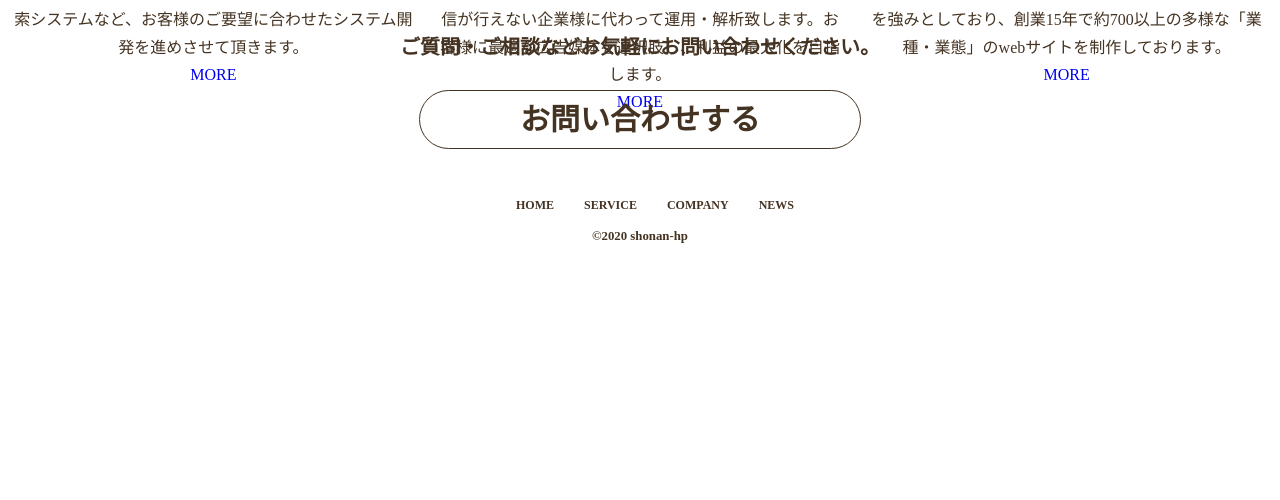
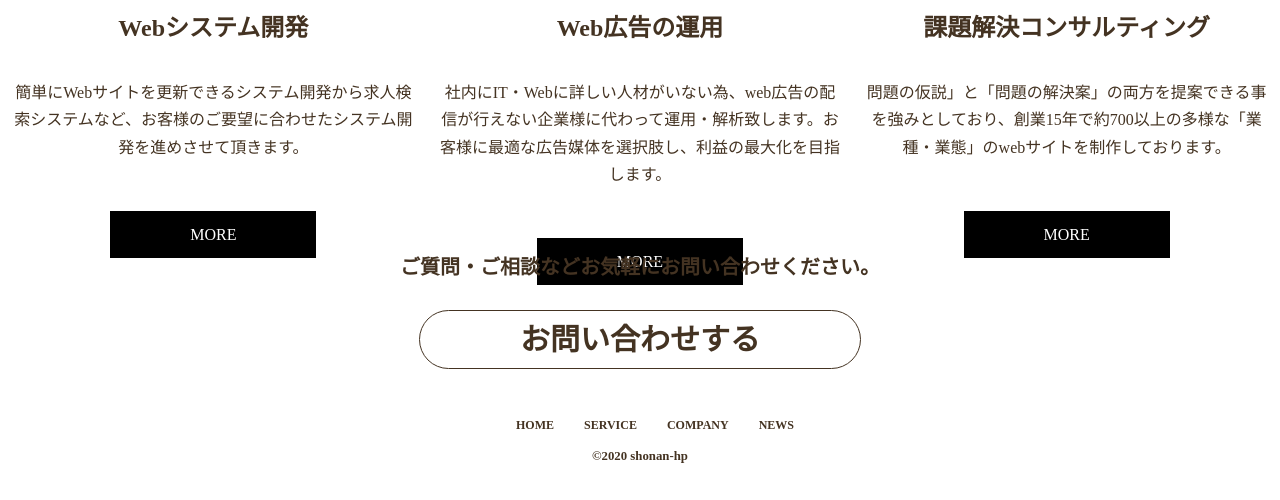
Before and after one commit to JUNJI-MUROI/hp, a PHP site: page /service.html in a window 1280 px wide. Shown: the part 1590-2090 px from the top of the page. Before the commit the page ends 1833 px from the top, so only its background shows below. Run offline with PHP 8.4, Linux system fonts and the light colour scheme.

Commit message:
良い感じ

```diff
--- a/service.html
+++ b/service.html
@@ -68,7 +68,7 @@
                         </a>
                         <h3>ホームページ制作プラン</h3>
                         <p>他社では別料金がかかってしまうレスポンシブデザインもプラン内で、ご対応いたします。</p>
-                        <div class="text-center btnlink-top" style="margin-bottom:100px;">
+                        <div class="b">
                             <a href="https://www.dar-win.jp/services-web" class="button">MORE</a>
                         </div>
                     </div>
@@ -82,7 +82,7 @@
                         </a>
                         <h3>アクセス解析</h3>
                         <p>お客様に代わってwebサイトのアクセス数を分析し、グラフ説明やwebサイトの改善策をご提案致します。</p>
-                        <div class="text-center btnlink-top" style="margin-bottom:100px;">
+                        <div class="b">
                             <a href="https://www.dar-win.jp/services-analytics" class="button">MORE</a>
                         </div>
                     </div>
@@ -98,7 +98,7 @@
                             <h3>Webシステム開発</h3>
                             <p>簡単にWebサイトを更新できるシステム開発から求人検索システムなど、お客様のご要望に合わせたシステム開発を進めさせて頂きます。
                             </p>
-                            <div class="text-center btnlink-top" style="margin-bottom:100px;">
+                            <div class="b">
                                 <a href="https://www.dar-win.jp/services-system" class="button">MORE</a>
                             </div>
                         </div>
@@ -113,7 +113,7 @@
                             <h3>Web広告の運用</h3>
                             <p>社内にIT・Webに詳しい人材がいない為、web広告の配信が行えない企業様に代わって運用・解析致します。お客様に最適な広告媒体を選択肢し、利益の最大化を目指します。
                             </p>
-                            <div class="text-center btnlink-top" style="margin-bottom:100px;">
+                            <div class="b">
                                 <a href="https://www.dar-win.jp/services-ad" class="button">MORE</a>
                             </div>
                         </div>
@@ -128,7 +128,7 @@
                             <h3>課題解決コンサルティング</h3>
                             <p>問題の仮説」と「問題の解決案」の両方を提案できる事を強みとしており、創業15年で約700以上の多様な「業種・業態」のwebサイトを制作しております。
                             </p>
-                            <div class="text-center btnlink-top" style="margin-bottom:100px;">
+                            <div class="b">
                                 <a href="https://www.dar-win.jp/services-consulting" class="button">MORE</a>
                             </div>
                         </div>
--- a/style.css
+++ b/style.css
@@ -28,6 +28,7 @@
 .work {
     display: flex;
     padding-bottom: 100px;
+    padding-top: 100px;
 }
 
 .ro {
@@ -38,10 +39,36 @@
     text-align: center;
 }
 
+.clearfix {
+  border-top: 1px solid gray;
+  padding-top: 15px;
+  padding-bottom: 15px;
+}
+
+.clearfix:nth-of-type(3) {
+  border-bottom: 1px solid gray;
+  margin-bottom: 50px;
+}
+
+.clearfix a {
+  color: black;
+}
+
 .niban {
     padding-top: 80px;
     width: 80%;
     margin: 0 auto;
+    text-align: center;
+}
+.niba {
+    padding-top: 80px;
+    width: 80%;
+    margin: 0 auto;
+    text-align: center;
+}
+
+.niba h2 {
+  font-size: 50px;
 }
 
 li {
@@ -50,7 +77,23 @@ li {
 
 .purann {
     display: flex;
+    margin-top: 100px;
 }
+
+.button {
+  color: white;
+  background-color: black;
+  padding: 15px 80px;
+}
+
+.button:hover {
+  opacity: 0.5;
+}
+
+.b {
+  margin-top: 60px;
+}
+
 
 .matome {
     width: 400px;
@@ -191,7 +234,8 @@ img {
 
 .page-footer {
   text-align: center;
-  margin-top: 30px;
+  margin-top: 150px;
+
 }
 
 .page-footer p{
@@ -222,7 +266,10 @@ img {
 .wrapper {
 
   padding: 0 2%;
+
 }
+
+
 /* ======= */
 .footer-nav{
   display: flex;
```
Also changed, not shown: index.html (+10 -11 lines).
